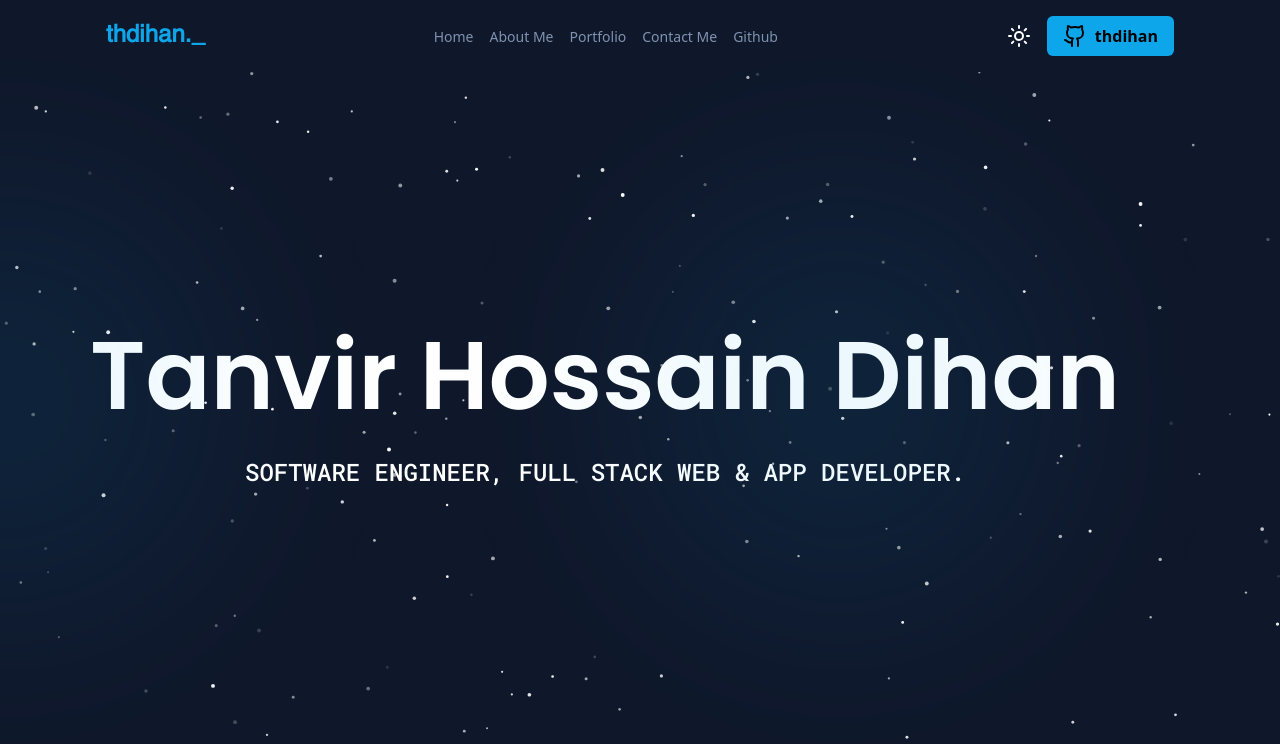
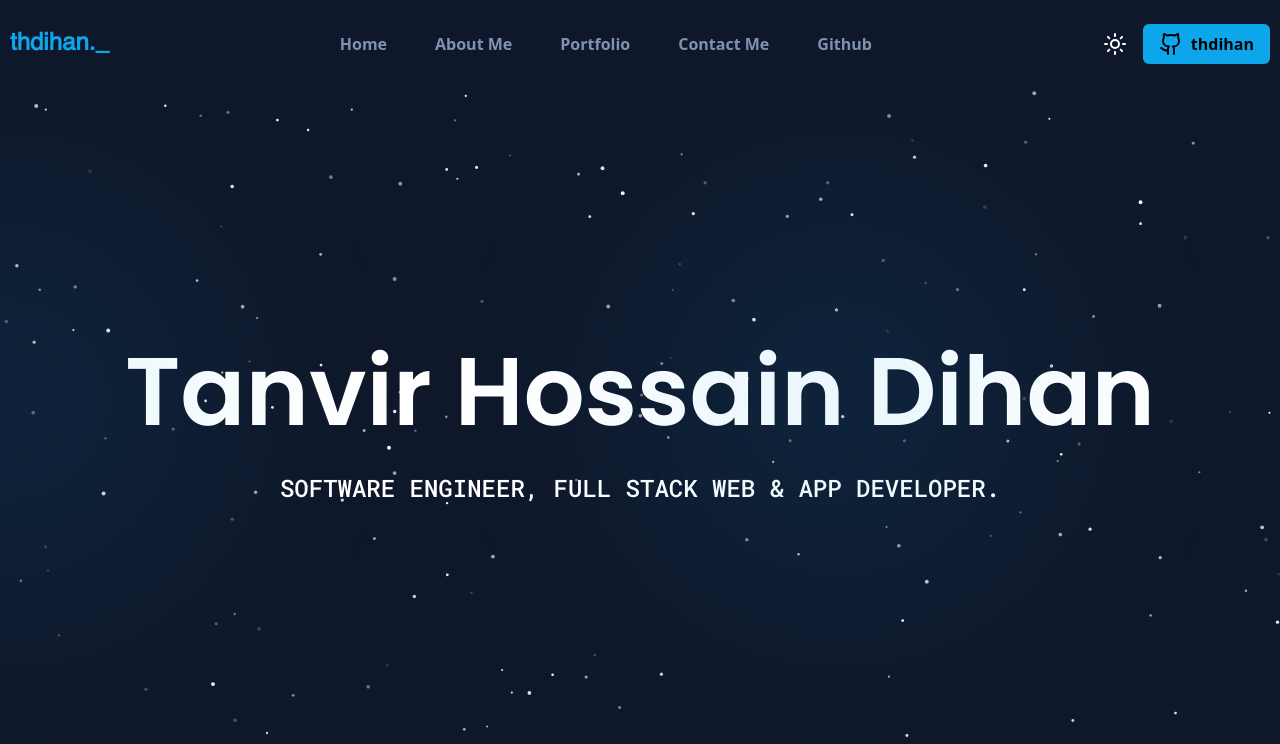
Before and after one commit to thdihan/thdihan-portfolio, a Next.js app: page / in a window 1280 px wide. Shown: the top 744 px of the page. Built offline with nearby package versions, Linux system fonts and the light colour scheme.

Commit message:
Navbar and overall size fixed

```diff
--- a/src/app/globals.css
+++ b/src/app/globals.css
@@ -33,4 +33,5 @@
     animation-name: fadeInDown;
     animation-timing-function: ease-out;
     z-index: 1000;
+    padding: 1rem 0;
 }
--- a/src/app/layout.tsx
+++ b/src/app/layout.tsx
@@ -35,7 +35,7 @@ export default function RootLayout({
 
                 <Navbar />
 
-                <div className="w-full max-w-[1100px] mx-auto"> {children}</div>
+                <div className="w-full max-w-[1260px] mx-auto"> {children}</div>
             </body>
         </html>
     );
--- a/src/components/Hero/index.tsx
+++ b/src/components/Hero/index.tsx
@@ -4,7 +4,7 @@ import Particles from "../Particles";
 
 const Hero = () => {
     return (
-        <div className="h-[100vh-72px] flex items-center py-64">
+        <div className="w-full h-[100vh-72px] flex items-center py-64 justify-center">
             <Particles />
             <div>
                 <h1
--- a/src/components/Navbar/NavElement.tsx
+++ b/src/components/Navbar/NavElement.tsx
@@ -3,29 +3,44 @@ import React from "react";
 
 const NavElement = () => {
     return (
-        <ul className="flex gap-4">
+        <ul className="flex gap-x-12">
             <li>
-                <Link href={"/"} className="text-[#7f92b0] text-sm">
+                <Link
+                    href={"/"}
+                    className="text-[#7f92b0] text-md font-semibold"
+                >
                     Home
                 </Link>
             </li>
             <li>
-                <Link href={"/"} className="text-[#7f92b0] text-sm">
+                <Link
+                    href={"/"}
+                    className="text-[#7f92b0] text-md font-semibold"
+                >
                     About Me
                 </Link>
             </li>
             <li>
-                <Link href={"/"} className="text-[#7f92b0] text-sm">
+                <Link
+                    href={"/"}
+                    className="text-[#7f92b0] text-md font-semibold"
+                >
                     Portfolio
                 </Link>
             </li>
             <li>
-                <Link href={"/"} className="text-[#7f92b0] text-sm">
+                <Link
+                    href={"/"}
+                    className="text-[#7f92b0] text-md font-semibold"
+                >
                     Contact Me
                 </Link>
             </li>
             <li>
-                <Link href={"/"} className="text-[#7f92b0] text-sm">
+                <Link
+                    href={"/"}
+                    className="text-[#7f92b0] text-md font-semibold"
+                >
                     Github
                 </Link>
             </li>
--- a/src/components/Navbar/index.tsx
+++ b/src/components/Navbar/index.tsx
@@ -25,10 +25,10 @@ const Navbar = () => {
             <nav
                 className={`w-full ${
                     scrolled ? "sticky border-b border-[#222f43]" : ""
-                } bg-primary `}
+                } bg-primary py-6`}
             >
                 <div
-                    className={` w-full max-w-[1100px] mx-auto p-4 flex justify-between items-center`}
+                    className={`w-full max-w-[1260px] mx-auto  flex justify-between items-center`}
                 >
                     <Logo text="thdihan._" />
 
```
